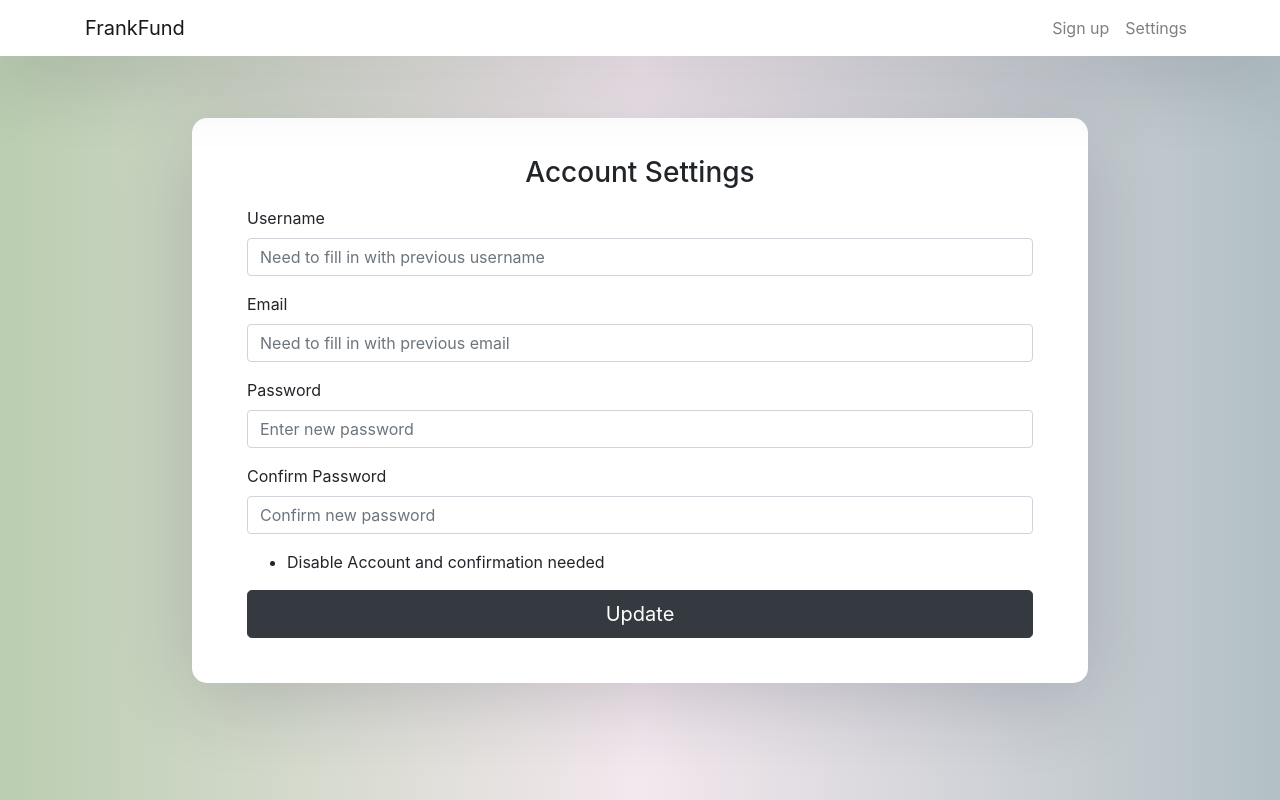
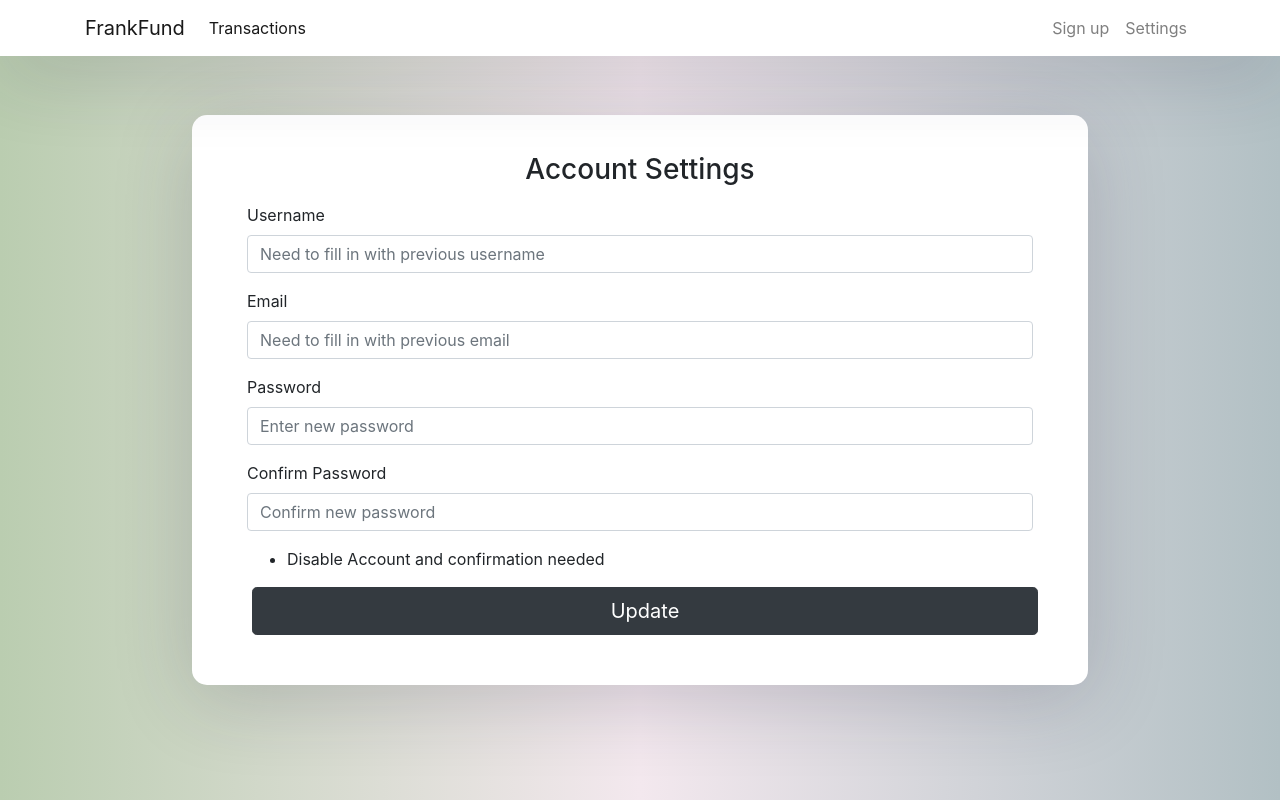
Before and after one commit to devinsuy/FrankFund, a React (Create React App) app in the folder frankfund/WebServer/ClientApp/: page /account-settings in a window 1280 px wide. Built offline with nearby package versions, Linux system fonts and the light colour scheme.

Commit message:
Added transaction to nav bar, added styling for button

```diff
--- a/frankfund/WebServer/ClientApp/src/App.js
+++ b/frankfund/WebServer/ClientApp/src/App.js
@@ -8,6 +8,9 @@ import { BrowserRouter as Router, Switch, Route, Link } from "react-router-dom";
 import CreateUserAccount from "./components/createuseraccount.component";
 import SettingsUserAccount from "./components/settingsuseraccount.component";
 import LandingComponent from "./components/landing.components";
+import TransactionLog from "./components/transactionslog.component";
+import TransactionDetail from "./components/transactiondetail.component";
+import CreateTransaction from "./components/createtransaction.component";
 
 function App() {
     return (<Router>
@@ -38,6 +41,13 @@ function App() {
       <nav className="navbar navbar-expand-lg navbar-light fixed-top">
         <div className="container">
           <Link className="navbar-brand" to={"/"}>FrankFund</Link>
+          <div class="collapse navbar-collapse" id="navbarNav">
+            <ul class="navbar-nav">
+              <li class="nav-item active">
+                <a class="nav-link" href="/transactions-log">Transactions<span class="sr-only">(current)</span></a>
+              </li>
+            </ul>
+          </div>
           <div className="collapse navbar-collapse" id="navbarTogglerDemo02">
             <ul className="navbar-nav ml-auto">
               <li className="nav-item">
@@ -57,6 +67,10 @@ function App() {
             <Route exact path='/' component={LandingComponent} />
             <Route path="/create-user-account" component={CreateUserAccount} />
             <Route path="/account-settings" component={SettingsUserAccount} />
+            <Route path="/transactions-detail" component={TransactionDetail} />
+            <Route path="/transactions-log" component={TransactionLog} />
+            <Route path="/create-transaction" component={CreateTransaction} />
+
             {/* <Route path="/example" component={TableComponent}/> */}
           </Switch>
         </div>
--- a/frankfund/WebServer/ClientApp/src/index.css
+++ b/frankfund/WebServer/ClientApp/src/index.css
@@ -89,3 +89,17 @@ img.logo {
 .forgot-password a {
     color: #167bff;
 }
+
+.btn {
+    display: inline-block;
+    background: #000;
+    color: #fff;
+    border: none;
+    padding: 10px 20px;
+    margin: 5px;
+    border-radius: 5px;
+    cursor: pointer;
+    text-decoration: none;
+    font-size: 15px;
+    font-family: inherit;
+}
```
